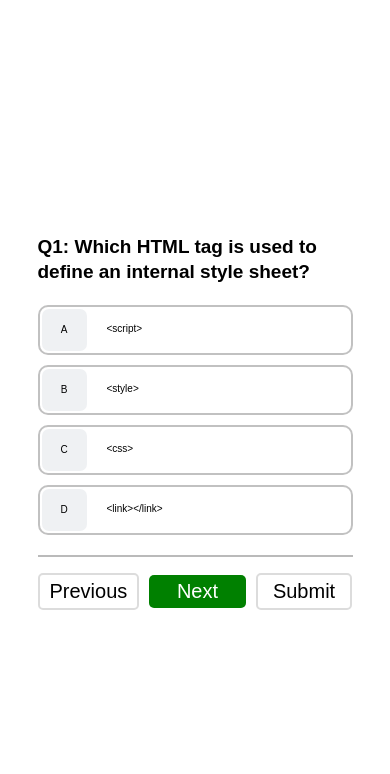
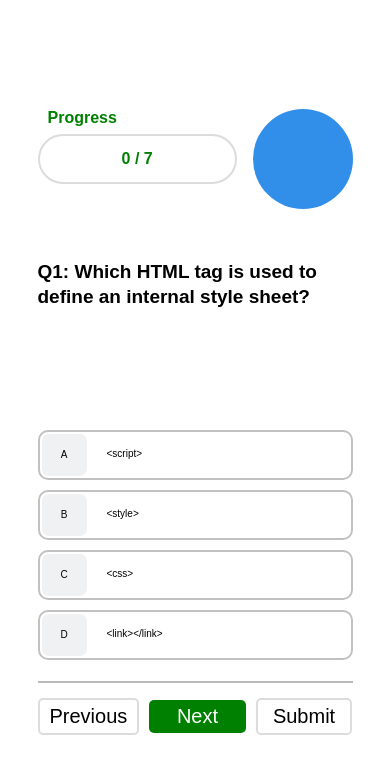
Before and after one commit to WaqasAfridi/interactive-quiz, a plain HTML site: page index.html in a window 390 px wide. Both pictures are taken after a click on the button "Start Quiz". Drawn offline with nearby package versions, Linux system fonts and the light colour scheme; a web font is replaced by a local one.

Commit message:
created progress bar, dummy timmer container and tweaks to make the main element responsive and made the quiz box design stable

```diff
--- a/index.html
+++ b/index.html
@@ -20,6 +20,14 @@
             <button class="start-quiz">Start Quiz</button>
         </section>
       <section class="quiz-box">
+        <div class="quiz-status">
+            <div class="progress-bar">
+                <div class="progress-fill"></div>
+                <div class="progress-text">2/7</div>
+            </div>
+            <div class="timer"></div>
+        </div>
+        <div class="question-and-options">
             <h2 class="question">
             </h2>
             <div class="options">
@@ -27,6 +35,7 @@
             <button class="option1-btn"><span class="option-alphabet">B</span><span class="option-text option1"></span></span><span class="selected-feedback"><i class="fas fa-check-circle"></i> Selected</span></button>
             <button class=" option2-btn"><span class="option-alphabet">C</span><span class="option-text option2"></span><span class="selected-feedback"><i class="fas fa-check-circle"></i> Selected</span></button>
             <button class="option3-btn"><span class="option-alphabet">D</span><span class="option-text option3"></span></span><span class="selected-feedback"><i class="fas fa-check-circle"></i> Selected</span></button>
+            </div>
         </div>
         <div class="quiz-footer-buttons">
             <button class="previous-btn">Previous</button>
--- a/index.js
+++ b/index.js
@@ -51,6 +51,7 @@ function renderQuiz() {
       let userChoice = optionContent.innerText;
       Questions[questionIndex].userChoice = userChoice;
       changeSelectedOption();
+      renderProgressline();
     });
   });
 }
@@ -92,6 +93,30 @@ function acurracyPercentage() {
   return `${Math.round((correctAnsweredCount / Questions.length) * 100)}%`;
 }
 
+function countAnswered() {
+  let answered = 0;
+  Questions.forEach((Ques) => {
+    if (Ques.userChoice != "") {
+      answered++;
+    }
+  });
+  return answered;
+}
+function renderProgressline() {
+  let answered = countAnswered();
+  const progressLine = document.querySelector(".progress-fill");
+  const progressText = document.querySelector(".progress-text");
+  let progressPercentage = Math.round(
+    (answered / Questions.length) * 99.6
+  );
+  progressLine.style.width = `${progressPercentage}%`;
+  progressText.innerText = `${answered} / ${Questions.length}`;
+  if (progressPercentage < 45) {
+    progressText.style.color = "green";
+  } else {
+    progressText.style.color = "yellow";
+  }
+}
 // Quiz Footer Buttons
 const previousBtn = document.querySelector(".previous-btn");
 const nextBtn = document.querySelector(".next-btn");
@@ -103,6 +128,7 @@ previousBtn.addEventListener("click", () => {
     questionIndex--;
     renderQuiz();
     changeSelectedOption();
+    renderProgressline();
   }
 });
 
@@ -111,6 +137,7 @@ nextBtn.addEventListener("click", () => {
     questionIndex++;
     renderQuiz();
     changeSelectedOption();
+    renderProgressline();
   }
 });
 
@@ -254,6 +281,7 @@ startQuizBtn.addEventListener("click", () => {
   document.querySelector(".landing-page").style.display = "none";
   document.querySelector(".quiz-box").style.display = "flex";
   renderQuiz();
+  renderProgressline();
 });
 
 const homeBtn = document.querySelector(".home-btn");
@@ -268,4 +296,5 @@ restartQuizBtn.addEventListener("click", () => {
   document.querySelector(".result-box").style.display = "none";
   document.querySelector(".quiz-box").style.display = "flex";
   resetUserInteractivity();
+  renderProgressline();
 });
--- a/styling/style.css
+++ b/styling/style.css
@@ -14,12 +14,18 @@ body {
 }
 
 main {
-  max-width: 800px;
+  width: 800px;
   padding: 0 20px;
   display: flex;
   justify-content: center;
   align-items: center;
   flex-direction: column;
+}
+
+@media (max-width: 800px){
+  main {
+    width: 100%;
+  }
 }
 
 .landing-page {
@@ -82,10 +88,70 @@ button.start-quiz:active {
   justify-content: center;
 }
 
+.quiz-status {
+  display: flex;
+  align-items: center;
+  justify-content: space-between;
+  width: 100%;
+  column-gap: 5%;
+  margin-bottom: 50px;
+  position: relative;
+}
+.quiz-status::before {
+  content: 'Progress ';
+  position: absolute;
+  top: 0;
+  left:10px;
+  color: green;
+  font-weight: 900;
+  font-size: 16px;
+}
+
+.progress-bar {
+  flex: 1;
+  height: 50px;
+  border: 2px solid gainsboro;
+  border-radius: 25px;
+  position: relative;
+  overflow: hidden;
+}
+.progress-fill {
+  position: absolute;
+  z-index: 1;
+  top: 2.5%;
+  left: 0.25%;
+  border-radius: 25px;
+  height: 95%;
+  border: none;
+  background-color: green;
+}
+.progress-text {
+  position: absolute;
+  z-index: 2;
+  top: 50%;
+  left: 50%;
+  transform: translate(-50%, -50%);
+  font-weight: 900;
+}
+
+.timer{
+  width: 100px;
+  height: 100px;
+  background-color: #318fe9;
+  border-radius: 50%;
+}
+
+.question-and-options{
+  height: 50%;
+  display: flex;
+  flex-direction: column;
+  justify-content: space-between;
+}
 .quiz-box h2 {
   font-weight: 600;
   font-size: 30px;
   line-height: 40px;
+  min-height: 80px;
 }
 
 .quiz-box .options {
@@ -93,7 +159,7 @@ button.start-quiz:active {
   flex-direction: column;
   justify-content: space-evenly;
   height: fit-content;
-  padding: 5% 0;
+  padding-bottom:5%;
 }
 
 .quiz-box .options button {
```
Lines whose indentation alone changed are shown as unchanged.
